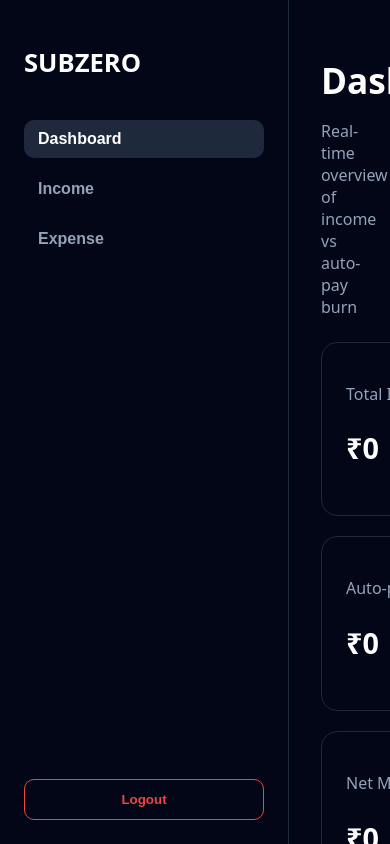
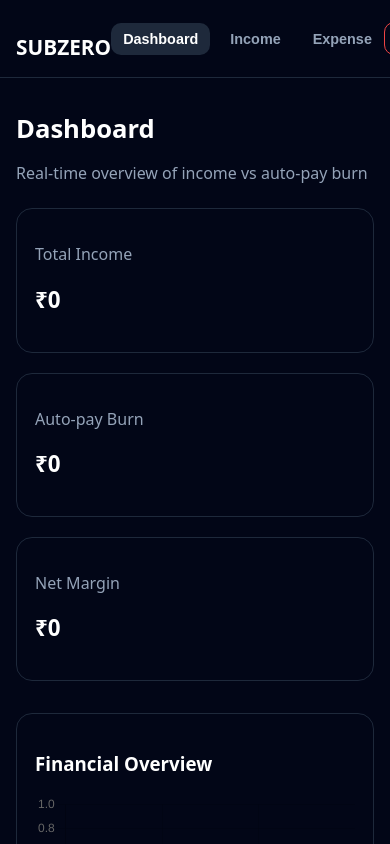
Before and after one commit to gayatri226-web/subzero-mern-tracker, a React (Vite) app in the folder client/: page / in a window 390 px wide. Both pictures are taken after typing "name@example.com", "Sample123" into the empty fields and a click on the button "LOGIN". Built offline with nearby package versions, Linux system fonts and the light colour scheme; no server answers.

Commit message:
added responsiveness

```diff
--- a/client/src/Dashboard/Dashboard.css
+++ b/client/src/Dashboard/Dashboard.css
@@ -1,11 +1,30 @@
+/* SAFETY RESET */
+* {
+  box-sizing: border-box;
+}
+
+html,
+body {
+  width: 100%;
+  height: 100%;
+  overflow-x: hidden;
+}
+
+/* ===================== */
+/* LAYOUT */
+/* ===================== */
+
 .dashboard-container {
   display: flex;
-  height: 100vh;
+  min-height: 100dvh; /* 🔥 mobile-safe */
   background-color: #020617;
   color: white;
 }
 
+/* ===================== */
 /* SIDEBAR */
+/* ===================== */
+
 .sidebar {
   width: 240px;
   background-color: #020617;
@@ -41,11 +60,7 @@
   cursor: pointer;
 }
 
-.sidebar-nav button:hover {
-  background-color: #1e293b;
-  color: white;
-}
-
+.sidebar-nav button:hover,
 .sidebar-nav button.active {
   background-color: #1e293b;
   color: white;
@@ -68,7 +83,10 @@
   color: white;
 }
 
+/* ===================== */
 /* CONTENT */
+/* ===================== */
+
 .dashboard-content {
   flex: 1;
   padding: 32px;
@@ -76,7 +94,7 @@
 }
 
 .dashboard-content h1 {
-  font-size: 2.2rem;
+  font-size: clamp(1.6rem, 4vw, 2.2rem);
   margin-bottom: 6px;
 }
 
@@ -85,7 +103,10 @@
   margin-bottom: 24px;
 }
 
+/* ===================== */
 /* STATS */
+/* ===================== */
+
 .stats-grid {
   display: grid;
   grid-template-columns: repeat(auto-fit, minmax(220px, 1fr));
@@ -105,6 +126,71 @@
 }
 
 .stat-card h2 {
-  font-size: 1.8rem;
+  font-size: clamp(1.4rem, 4vw, 1.8rem);
   font-weight: 800;
 }
+
+/* ===================== */
+/* 📱 MOBILE RESPONSIVENESS */
+/* ===================== */
+
+@media (max-width: 768px) {
+  .dashboard-container {
+    flex-direction: column;
+  }
+
+  /* SIDEBAR → TOP BAR */
+  .sidebar {
+    width: 100%;
+    flex-direction: row;
+    align-items: center;
+    justify-content: space-between;
+
+    padding: 16px;
+    border-right: none;
+    border-bottom: 1px solid #1e293b;
+  }
+
+  .sidebar-logo {
+    margin-bottom: 0;
+    font-size: 1.3rem;
+  }
+
+  .sidebar-nav {
+    flex-direction: row;
+    gap: 8px;
+  }
+
+  .sidebar-nav button {
+    padding: 8px 12px;
+    font-size: 0.9rem;
+  }
+
+  .logout-btn {
+    margin-top: 0;
+    padding: 8px 12px;
+    font-size: 0.85rem;
+  }
+
+  .dashboard-content {
+    padding: 20px;
+  }
+}
+
+/* ===================== */
+/* 📱 SMALL PHONES */
+/* ===================== */
+
+@media (max-width: 480px) {
+  .stats-grid {
+    grid-template-columns: 1fr;
+  }
+
+  .stat-card {
+    padding: 18px;
+  }
+
+  .dashboard-content {
+    padding: 16px;
+  }
+}
--- a/client/src/pages/Login.css
+++ b/client/src/pages/Login.css
@@ -1,44 +1,63 @@
+/* RESET SAFETY */
+* {
+  box-sizing: border-box;
+}
+
+html,
+body {
+  width: 100%;
+  height: 100%;
+  overflow-x: hidden;
+}
+
+/* PAGE */
 .login-page {
-  min-height: 100vh;
+  min-height: 100dvh; /* 🔥 dynamic viewport height */
   display: flex;
   justify-content: center;
   align-items: center;
+
+  padding: 1rem;
 
   background:
     radial-gradient(circle at top left, rgba(239, 68, 68, 0.15), transparent 40%),
     radial-gradient(circle at bottom right, rgba(239, 68, 68, 0.08), transparent 40%);
 }
 
+/* CARD */
 .login-card {
   width: 100%;
   max-width: 420px;
-  padding: 3rem;
+
+  padding: 2.5rem 2rem;
 
   background: rgba(15, 23, 42, 0.9);
-  border-radius: 24px;
+  border-radius: 20px;
   border: 1px solid #1e293b;
 
-  box-shadow: 0 20px 40px rgba(0, 0, 0, 0.6);
+  box-shadow: 0 12px 30px rgba(0, 0, 0, 0.6);
 }
 
+/* TEXT */
 .login-title {
   text-align: center;
-  font-size: 2.2rem;
+  font-size: clamp(1.6rem, 5vw, 2.2rem);
   font-weight: 900;
   margin-bottom: 0.5rem;
 }
 
 .login-subtitle {
   text-align: center;
-  font-size: 0.9rem;
+  font-size: clamp(0.8rem, 3.5vw, 0.9rem);
   color: #94a3b8;
-  margin-bottom: 2rem;
+  margin-bottom: 1.5rem;
 }
 
+/* INPUTS */
 .login-input {
   width: 100%;
-  padding: 14px;
-  margin-bottom: 16px;
+  padding: 0.9rem;
+  margin-bottom: 1rem;
 
   background-color: #020617;
   color: white;
@@ -47,16 +66,17 @@
   border-radius: 12px;
 
   outline: none;
+  font-size: 1rem;
 }
 
 .login-input:focus {
   border-color: #ef4444;
 }
 
+/* BUTTON */
 .login-button {
   width: 100%;
-  padding: 14px;
-  margin-top: 10px;
+  padding: 0.9rem;
 
   background-color: #ef4444;
   color: white;
@@ -66,15 +86,17 @@
   border-radius: 12px;
 
   cursor: pointer;
+  font-size: 1rem;
 }
 
 .login-button:hover {
   background-color: #dc2626;
 }
 
+/* FOOTER */
 .login-footer {
   text-align: center;
-  margin-top: 1.5rem;
+  margin-top: 1.25rem;
   font-size: 0.85rem;
   color: #94a3b8;
 }
@@ -84,3 +106,18 @@
   cursor: pointer;
   font-weight: 600;
 }
+
+/* 📱 VERY SMALL PHONES */
+@media (max-width: 360px) {
+  .login-card {
+    padding: 1.75rem 1.5rem;
+  }
+}
+
+/* 📱 KEYBOARD OPEN SAFE */
+@media (max-height: 700px) {
+  .login-page {
+    align-items: flex-start;
+    padding-top: 2rem;
+  }
+}
```
